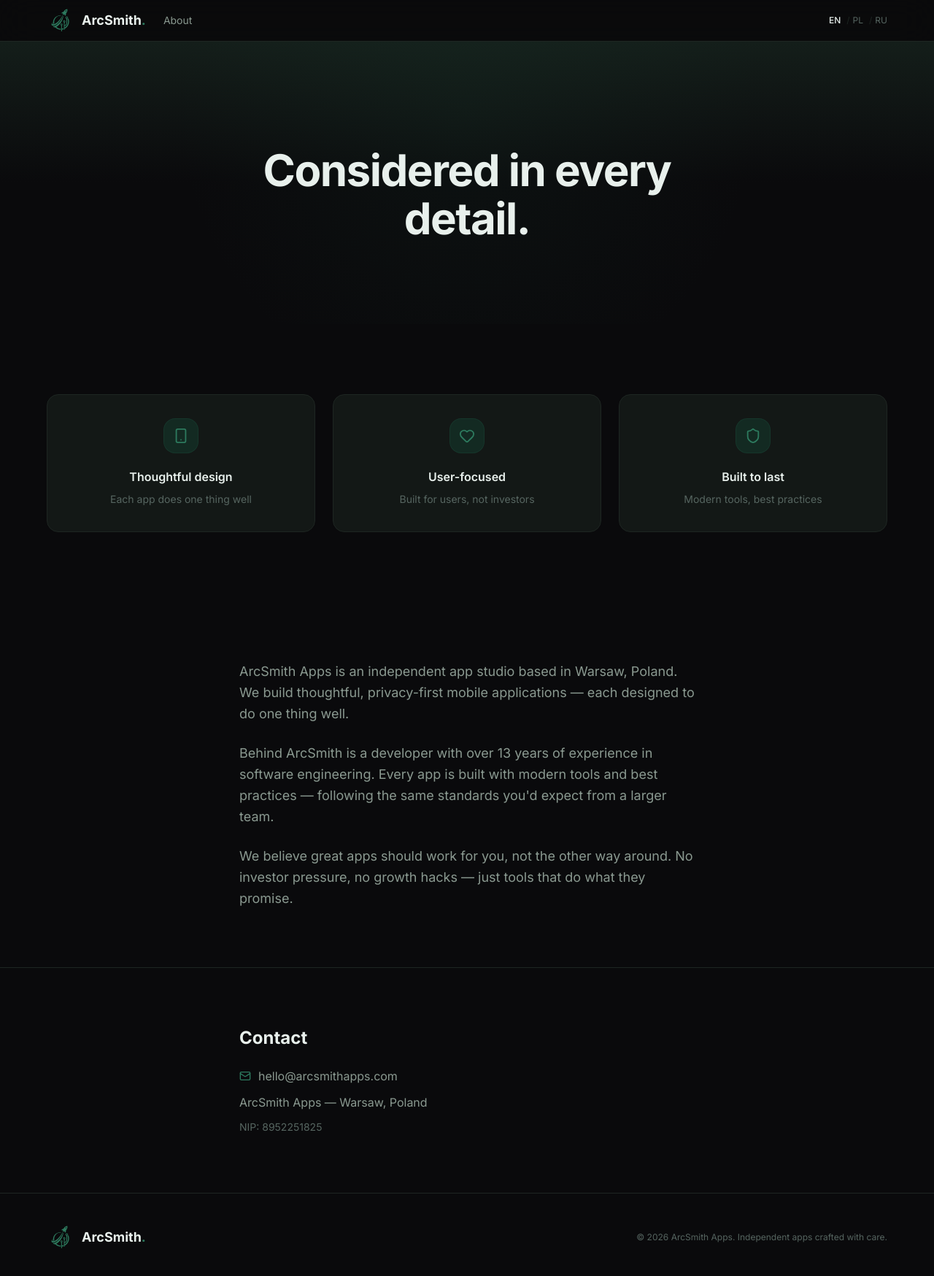
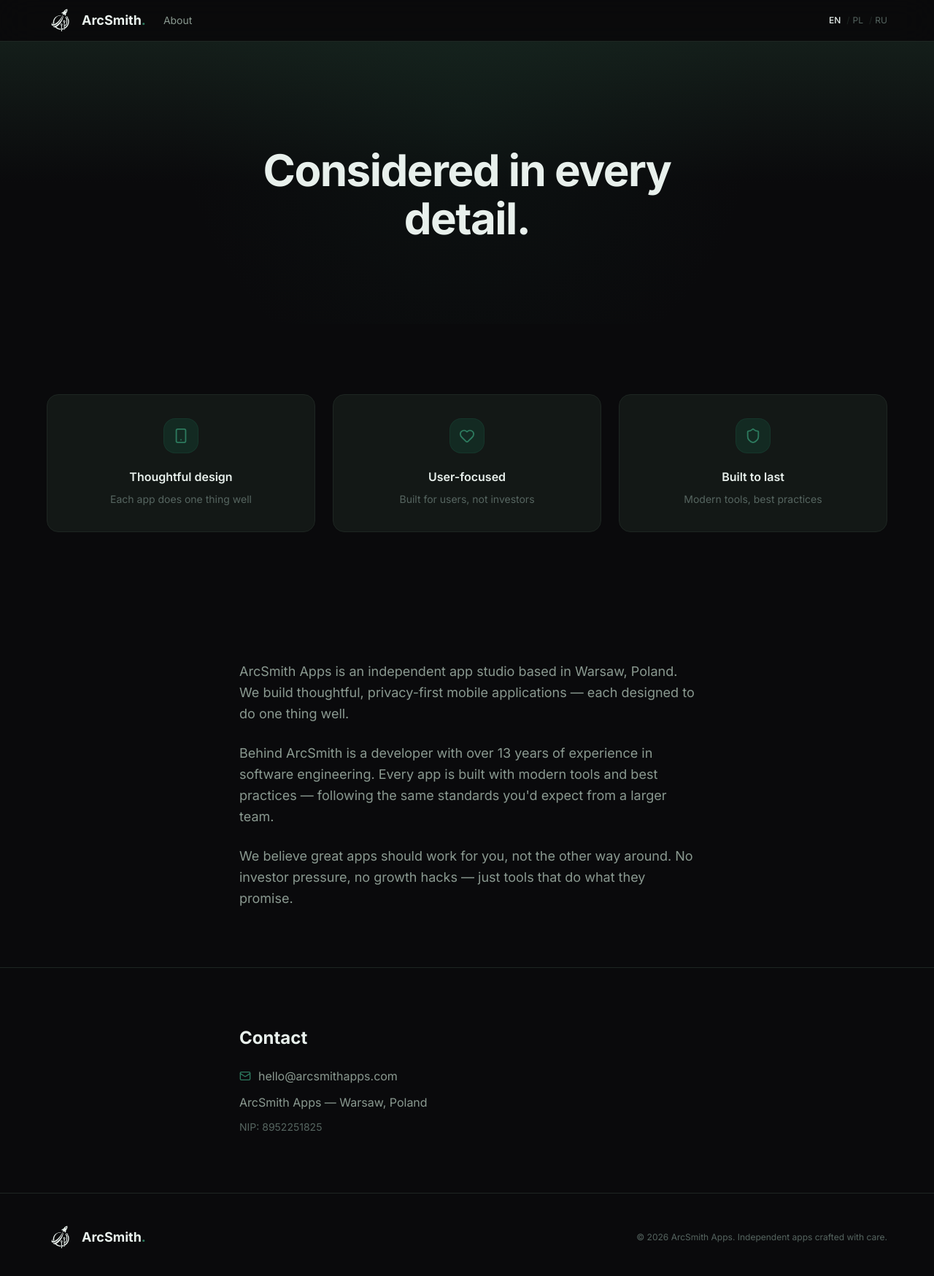
Before and after one commit to netchar/Arcsmithapps, a Next.js app: page /en/about in a window 1280 px wide. Shown: the top 1748 px of the page at 73% size. Built offline with nearby package versions, Linux system fonts and the light colour scheme.

Commit message:
style: Paint logo mark in text-primary (near-white) instead of accent
Try a monochrome treatment in Header/Footer — logo inherits
text-primary (#e8f0ec), leaving only the teal dot in 'ArcSmith.'
as the accent pop.

```diff
--- a/components/layout/Footer.tsx
+++ b/components/layout/Footer.tsx
@@ -17,7 +17,7 @@
             href={localePath(lang, "/")}
             className="flex items-center gap-2 text-lg font-bold text-text-primary"
           >
-            <LogoMark size={40} className="text-accent" title="ArcSmith" />
+            <LogoMark size={40} className="text-text-primary" title="ArcSmith" />
             <span>
               ArcSmith<span className="text-accent">.</span>
             </span>
--- a/components/layout/Header.tsx
+++ b/components/layout/Header.tsx
@@ -27,7 +27,7 @@
             href={localePath(lang, "/")}
             className="flex items-center gap-2 text-lg font-bold text-text-primary"
           >
-            <LogoMark size={40} className="text-accent" title="ArcSmith" />
+            <LogoMark size={40} className="text-text-primary" title="ArcSmith" />
             <span>
               ArcSmith<span className="text-accent">.</span>
             </span>
```
